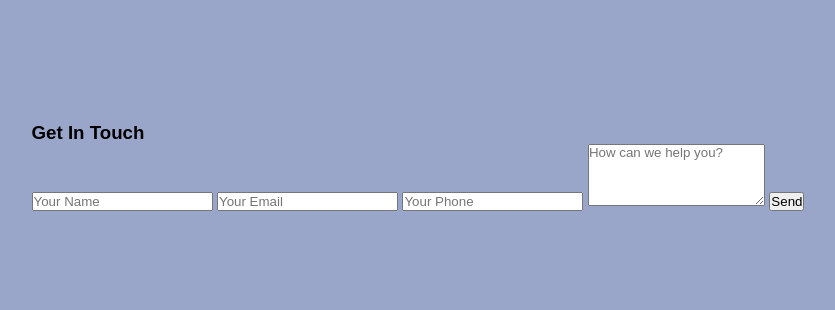
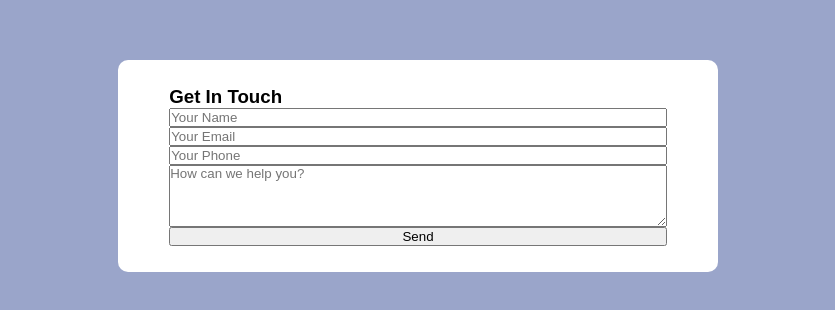
Before and after one commit to webfaisalbd/contact-page-to-email-smtp.js, a plain HTML site: page index.html in a window 1280 px wide. Shown: the part 234-544 px from the top of the page, without its empty margins (222-1057 px from the left). Drawn offline with Linux system fonts and the light colour scheme.

Commit message:
form design added

```diff
--- a/style.css
+++ b/style.css
@@ -12,3 +12,13 @@
     align-items: center;
     justify-content: center;
 }
+
+form {
+    background: #fff;
+    display: flex;
+    flex-direction: column;
+    padding: 2vw 4vw;
+    width: 90%;
+    max-width: 600px;
+    border-radius: 10px;
+}
```
